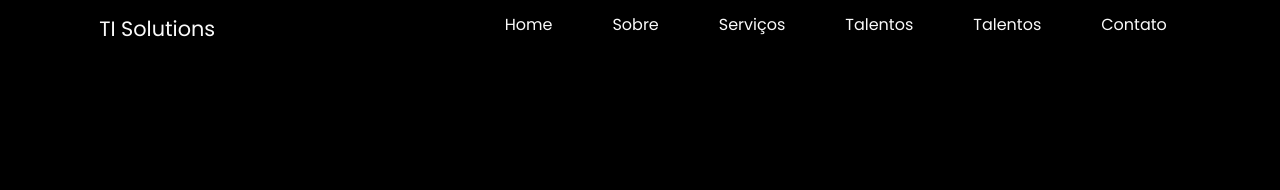
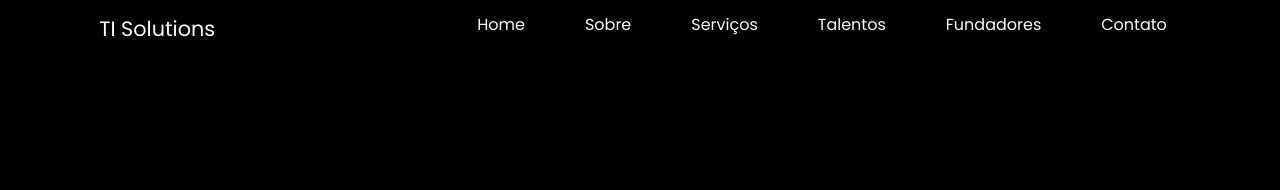
Before and after one commit to matheusOliv23/Hackthon-Startse, a plain HTML site: page index.html in a window 1280 px wide. Shown: the top 190 px of the page. Drawn offline with nearby package versions, Linux system fonts and the light colour scheme; no server answers.

Commit message:
Corrigindo aba navbar

```diff
--- a/index.html
+++ b/index.html
@@ -31,7 +31,7 @@
               <li><a href=#sobre>Sobre</a></li>
               <li><a href=#services>Serviços</a></li>
               <li><a href=#talentos>Talentos</a></li>
-              <li><a href=#fundadores>Talentos</a></li>
+              <li><a href=#fundadores>Fundadores</a></li>
               <li><a href=#contato>Contato</a></li>
             </div>
         </ul>
```
